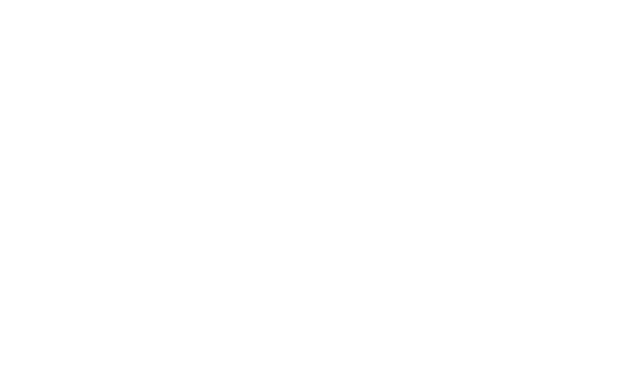
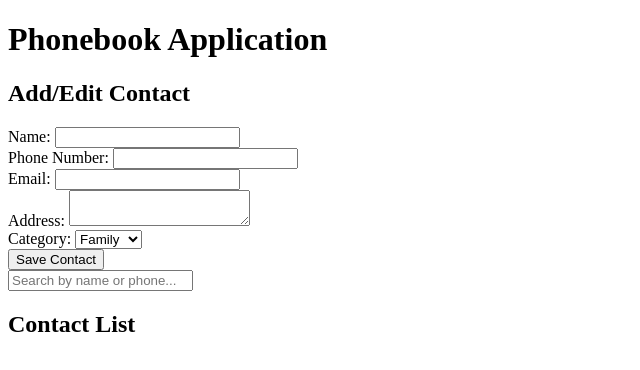
Before and after one commit to bhumisachdev12/Phonebook-Project, a plain HTML site: page index.html in a window 1280 px wide. Shown: the whole page, without its empty margins (0-640 px from the left). Drawn offline with Linux system fonts and the light colour scheme.

Commit message:
wrote HTML for the main form along with classes for future styling

```diff
--- a/index.html
+++ b/index.html
@@ -7,6 +7,51 @@
     <title>Document</title>
   </head>
   <body>
+    <div class="container">
+      <h1>Phonebook Application</h1>
+
+      <form id="contactForm">
+        <h2>Add/Edit Contact</h2>
+        <div class="form-group">
+          <label for="name">Name:</label>
+          <input type="text" id="name" name="name" required />
+        </div>
+        <div class="form-group">
+          <label for="phone">Phone Number:</label>
+          <input type="tel" id="phone" name="phone" pattern="\d{10}" required />
+        </div>
+        <div class="form-group">
+          <label for="email">Email:</label>
+          <input type="email" id="email" name="email" />
+        </div>
+        <div class="form-group">
+          <label for="address">Address:</label>
+          <textarea id="address" name="address"></textarea>
+        </div>
+        <div class="form-group">
+          <label for="category">Category:</label>
+          <select id="category">
+            <option value="Family">Family</option>
+            <option value="Friends">Friends</option>
+            <option value="Work">Work</option>
+          </select>
+        </div>
+        <button type="submit">Save Contact</button>
+      </form>
+
+      <div class="search-bar">
+        <input
+          type="text"
+          id="search"
+          placeholder="Search by name or phone..."
+        />
+      </div>
+
+      <div id="contactList" class="contact-list">
+        <h2>Contact List</h2>
+        <!-- Contacts will be dynamically added here -->
+      </div>
+    </div>
     <script src="script.js"></script>
   </body>
 </html>
```
